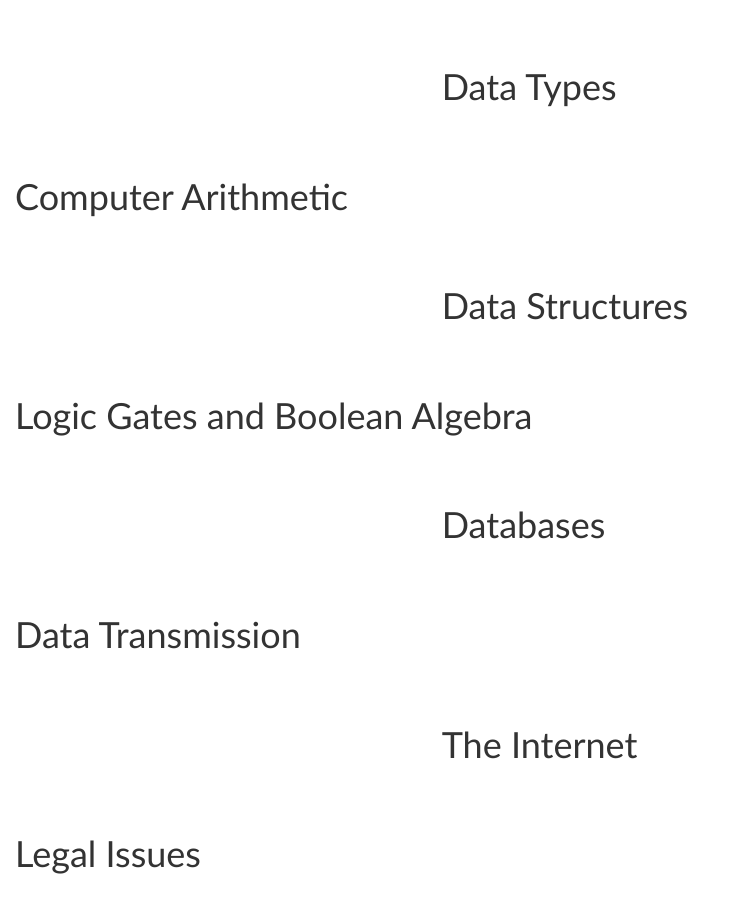
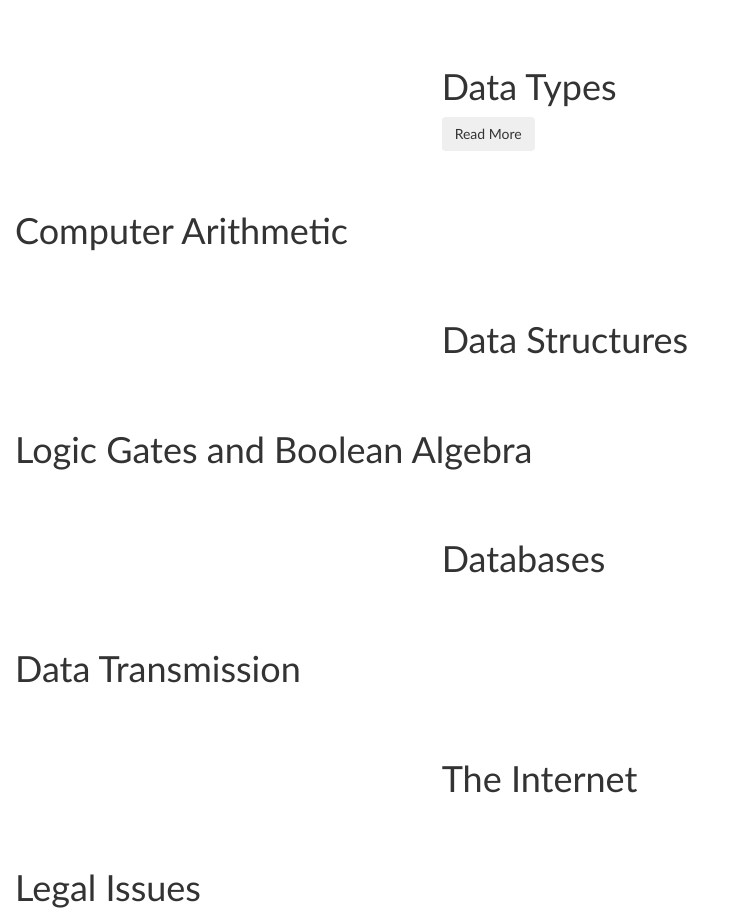
Before and after one commit to Oxyotl/oxyotl.github.io, a plain HTML site: page Computing/ComputingHome.html in a window 1280 px wide. Shown: the part 3295-4212 px from the top of the page, without its empty margins (0-734 px from the left). Drawn offline with nearby package versions, Linux system fonts and the light colour scheme.

Commit message:
C11 Data Types
added a link to my c11 data types page.

```diff
--- a/Computing/ComputingHome.html
+++ b/Computing/ComputingHome.html
@@ -179,6 +179,7 @@
 				<div class="col-sm-8">
 					<br><br>
 					<h1>Data Types</h1>
+					<button class="btn HeaderLink" onclick="location.href='C11DataTypes.html'">Read More</button>
 				</div>
 			</div>
 			<div class="row">
```
